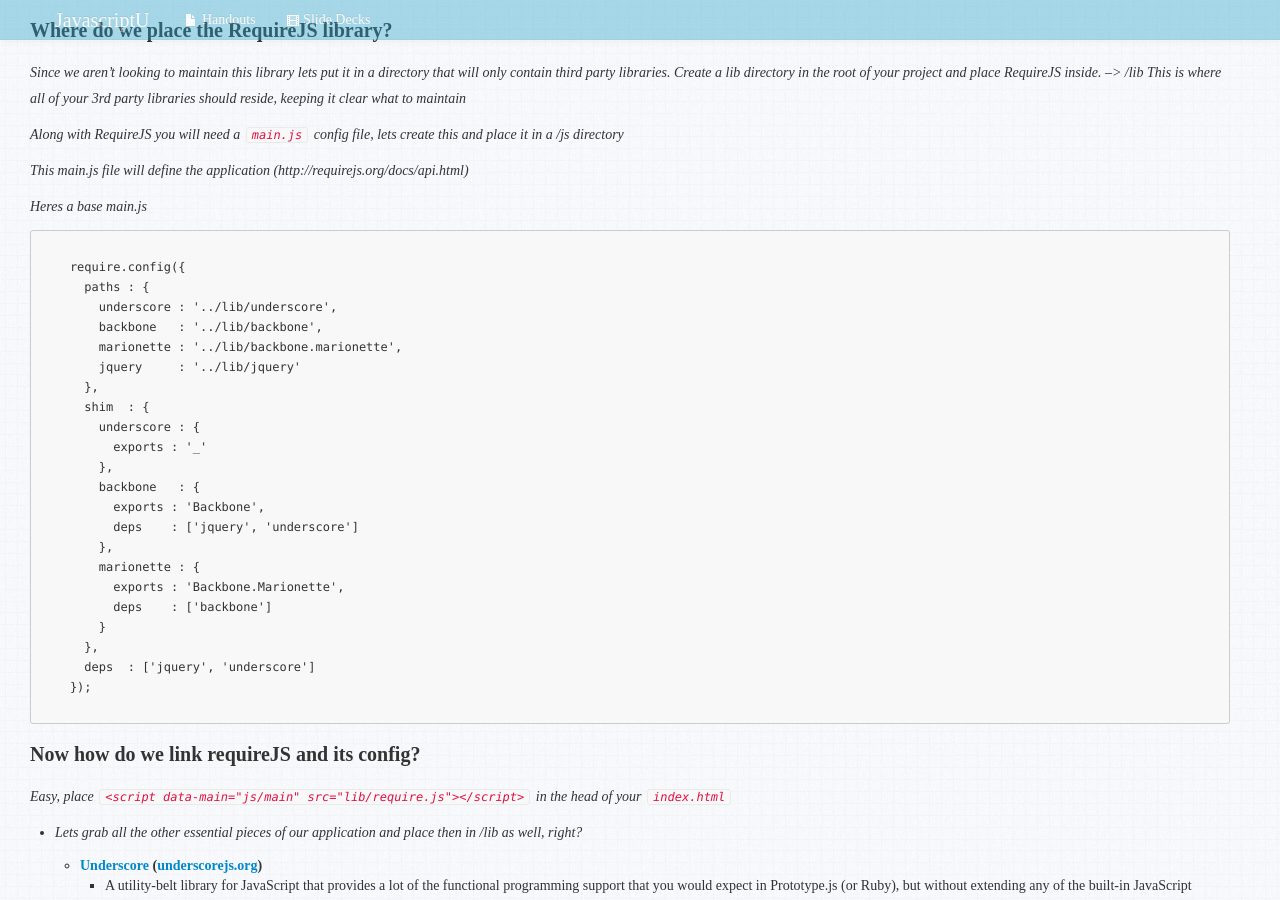
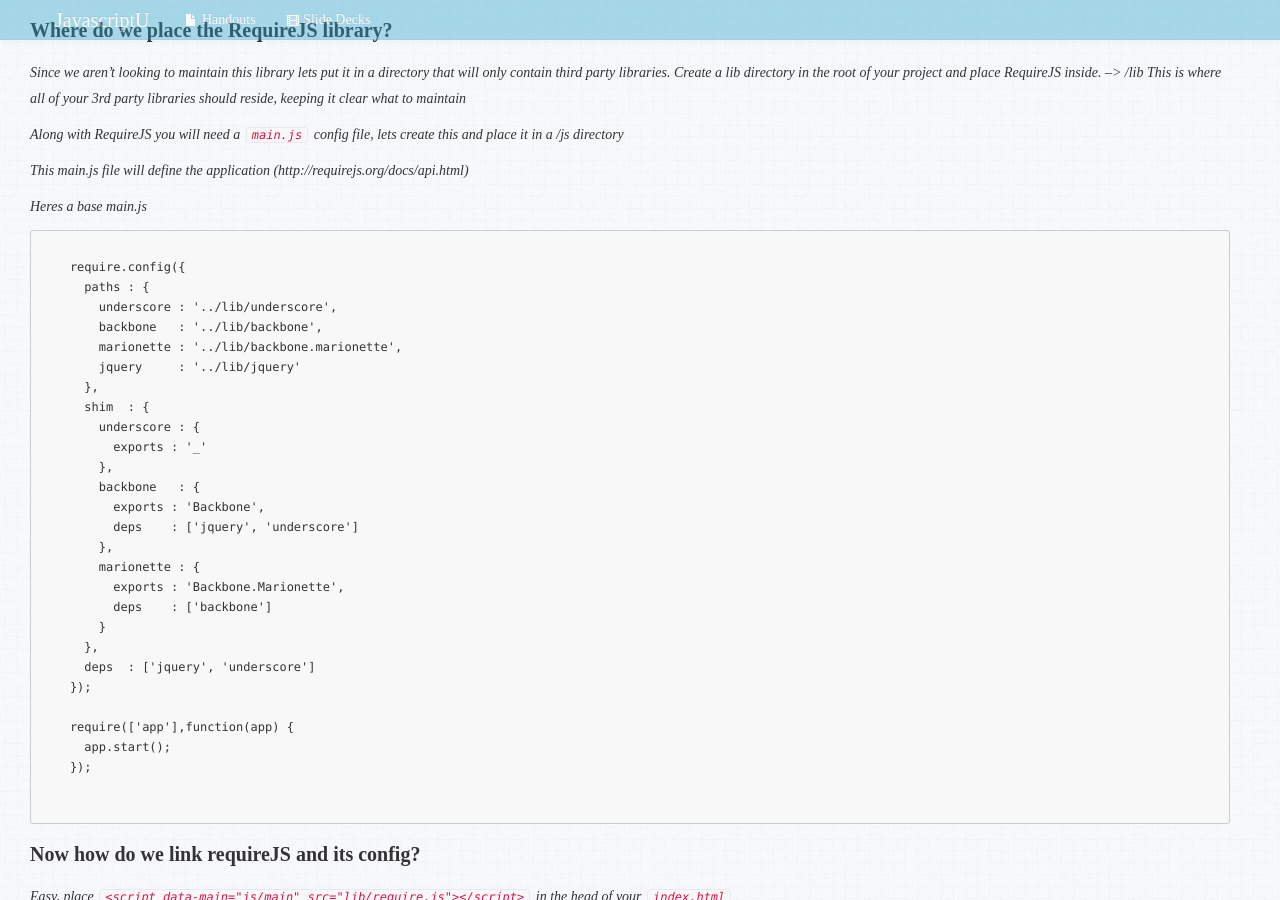
Before and after one commit to javascriptu/resources, a Jekyll site: the page built from handouts/_posts/2012-10-07-Handout.md, in a window 1280 px wide and 900 px high, scrolled down 585 px. Built offline with Jekyll 4.4.1, drawn with Linux system fonts in a browser that asks for light colours; nearby versions of some CDN libraries; some web fonts are replaced.

Commit message:
added app require block

```diff
--- a/handouts/_posts/2012-10-07-Handout.md
+++ b/handouts/_posts/2012-10-07-Handout.md
@@ -63,6 +63,11 @@ Heres a base main.js
       },
       deps  : ['jquery', 'underscore']
     });
+
+    require(['app'],function(app) {
+      app.start();
+    });
+
   </code>
 </pre>
 
```
